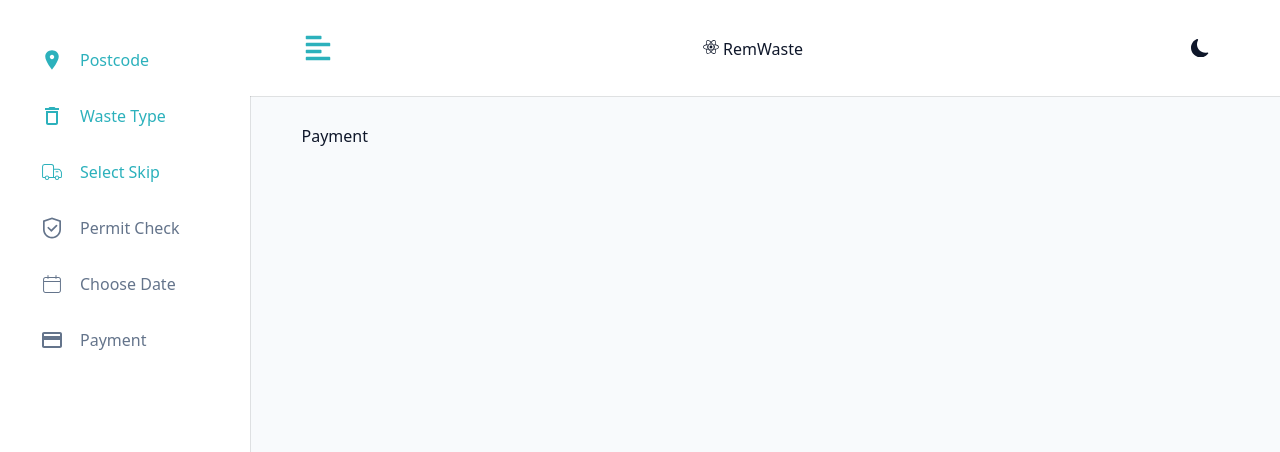
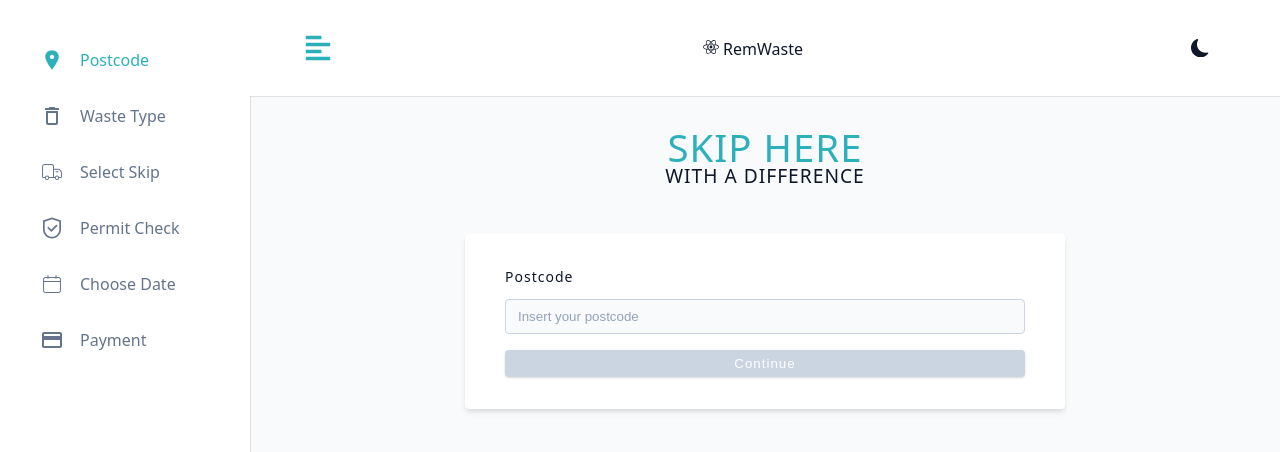
Before and after one commit to kram3r91/remwaste, a React (Create React App) app: page / in a window 1280 px wide. Shown: the top 452 px of the page. Built offline with nearby package versions, Linux system fonts and the light colour scheme.

Commit message:
Update postcode page

```diff
--- a/src/App.tsx
+++ b/src/App.tsx
@@ -24,7 +24,7 @@ const router = createBrowserRouter([
 		children: [
 			{
 				index: true,
-				element: <Payment />,
+				element: <Postcode />,
 			},
 			{
 				path: 'permit-check',
@@ -39,8 +39,8 @@ const router = createBrowserRouter([
 				element: <SelectSkip />,
 			},
 			{
-				path: 'postcode',
-				element: <Postcode />,
+				path: 'payment',
+				element: <Payment />,
 			},
 			{
 				path: 'waste-type',
--- a/src/components/index.js
+++ b/src/components/index.js
@@ -4,3 +4,4 @@ export { default as Navbar } from './Navbar';
 export { default as NavLinks } from './NavLinks';
 export { default as Logo } from './Logo';
 export { default as ThemeToggle } from './ThemeToggle';
+export { default as FormRow } from './FormRow';
--- a/src/index.css
+++ b/src/index.css
@@ -187,6 +187,20 @@ ul {
 	text-transform: capitalize;
 	display: inline-block;
 }
+.btn-disabled {
+	cursor: pointer;
+	color: var(--white);
+	background: var(--grey-300);
+	border: transparent;
+	border-radius: var(--border-radius);
+	letter-spacing: var(--letter-spacing);
+	padding: 0.375rem 0.75rem;
+	box-shadow: var(--shadow-1);
+	transition: var(--transition);
+	text-transform: capitalize;
+	display: inline-block;
+	cursor: not-allowed;
+}
 .btn:hover {
 	background: var(--primary-700);
 	box-shadow: var(--shadow-3);
--- a/src/pages/Postcode.jsx
+++ b/src/pages/Postcode.jsx
@@ -1,13 +1,44 @@
-import React from 'react';
+import React, { useState } from 'react';
 import Wrapper from '../assets/wrappers/Postcode';
+import { Form, useNavigate } from 'react-router-dom';
+import { FormRow } from '../components';
 
 const Postcode = () => {
+	const [postCode, setPostCode] = useState('');
+	const navigate = useNavigate();
+	const handleChange = (e) => {
+		setPostCode(e.target.value);
+	};
+	const handleForm = (e) => {
+		e.preventDefault();
+		navigate('waste-type');
+	};
 	return (
 		<Wrapper>
 			<main className="postcode">
 				<h2>skip here</h2>
 				<h5>With A Difference</h5>
 			</main>
+			<Form method="post" className="form">
+				<FormRow
+					type="text"
+					name="Postcode"
+					placeholder="Insert your postcode"
+					defaultValue={postCode}
+					onChange={handleChange}
+				/>
+
+				<button
+					type="submit"
+					className={`${
+						postCode.length > 0 ? 'btn' : 'btn-disabled'
+					} btn-block`}
+					disabled={postCode.length <= 0}
+					onClick={handleForm}
+				>
+					continue
+				</button>
+			</Form>
 		</Wrapper>
 	);
 };
--- a/src/utils/links.jsx
+++ b/src/utils/links.jsx
@@ -3,27 +3,24 @@ import { MdOutlineDelete, MdPayment } from 'react-icons/md';
 import { CiDeliveryTruck, CiCalendar } from 'react-icons/ci';
 import { AiOutlineSafety } from 'react-icons/ai';
 const links = [
-	{ id: 1, text: 'Postcode', path: 'postcode', icon: <IoIosPin /> },
+	{ text: 'Postcode', path: '.', icon: <IoIosPin /> },
 	{
-		id: 2,
 		text: 'Waste Type',
 		path: 'waste-type',
 		icon: <MdOutlineDelete />,
 	},
 	{
-		id: 3,
 		text: 'Select Skip',
-		path: '.',
+		path: 'select-skip',
 		icon: <CiDeliveryTruck />,
 	},
 	{
-		id: 4,
 		text: 'Permit Check',
 		path: 'permit-check',
 		icon: <AiOutlineSafety />,
 	},
-	{ id: 5, text: 'Choose Date', path: 'choose-date', icon: <CiCalendar /> },
-	{ id: 6, text: 'Payment', path: 'payment', icon: <MdPayment /> },
+	{ text: 'Choose Date', path: 'choose-date', icon: <CiCalendar /> },
+	{ text: 'Payment', path: 'payment', icon: <MdPayment /> },
 ];
 
 export default links;
```
